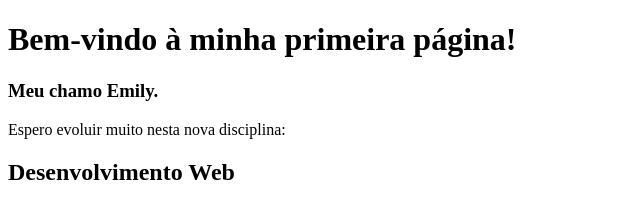
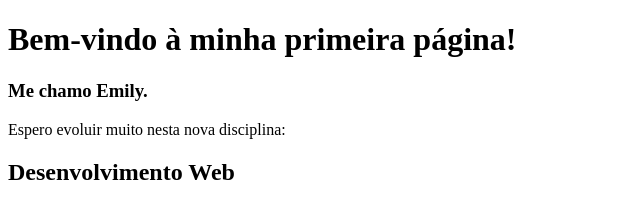
Before and after one commit to Emilynovais/Emilynovais.github.io, a plain HTML site: page index.html in a window 1280 px wide. Shown: the full height of the page, 0-640 px from the left. Drawn offline with Linux system fonts and the light colour scheme.

Commit message:
Criado arquivo index.html

```diff
--- a/index.html
+++ b/index.html
@@ -6,7 +6,7 @@
 <body>
 
 <h1>Bem-vindo à minha primeira página!</h1>
-<h3>Meu chamo Emily.</h3>
+<h3>Me chamo Emily.</h3>
 <p>Espero evoluir muito nesta nova disciplina:</p>
 <h2>Desenvolvimento Web</h2>
 
```
